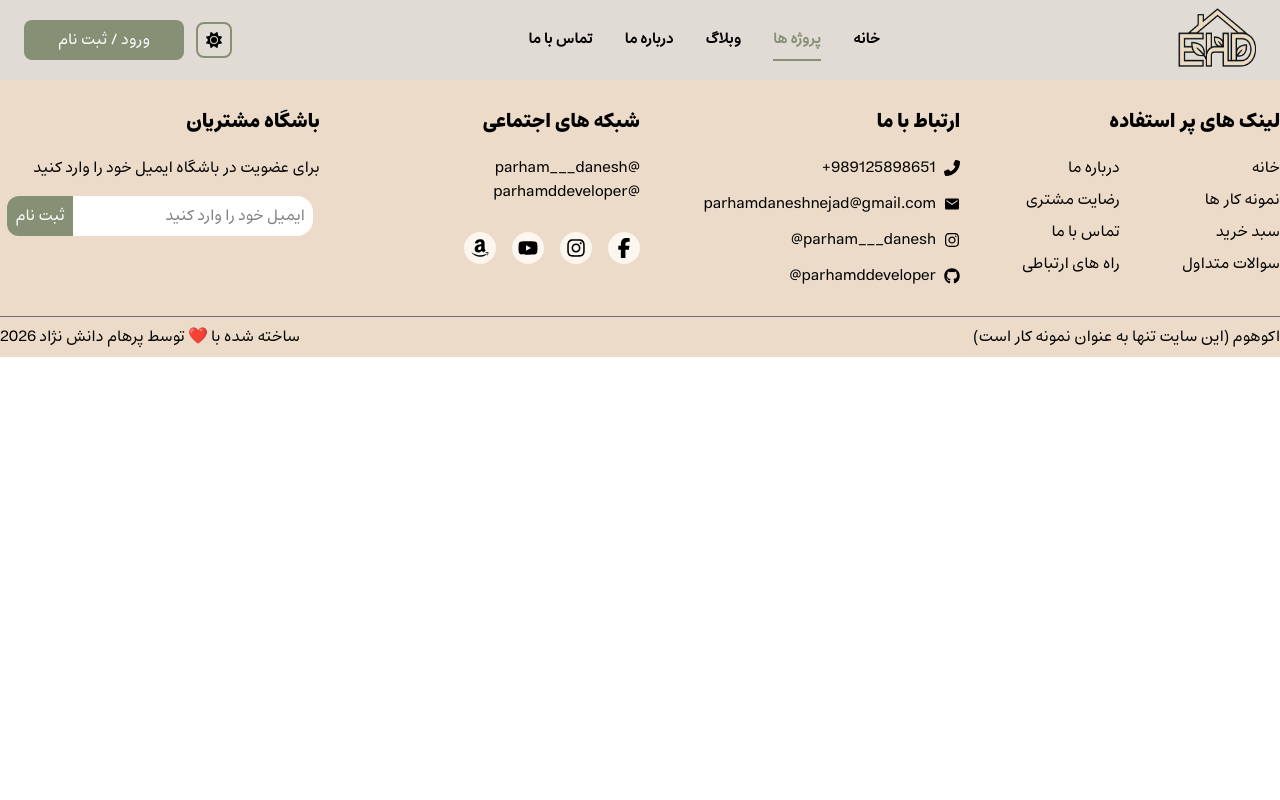
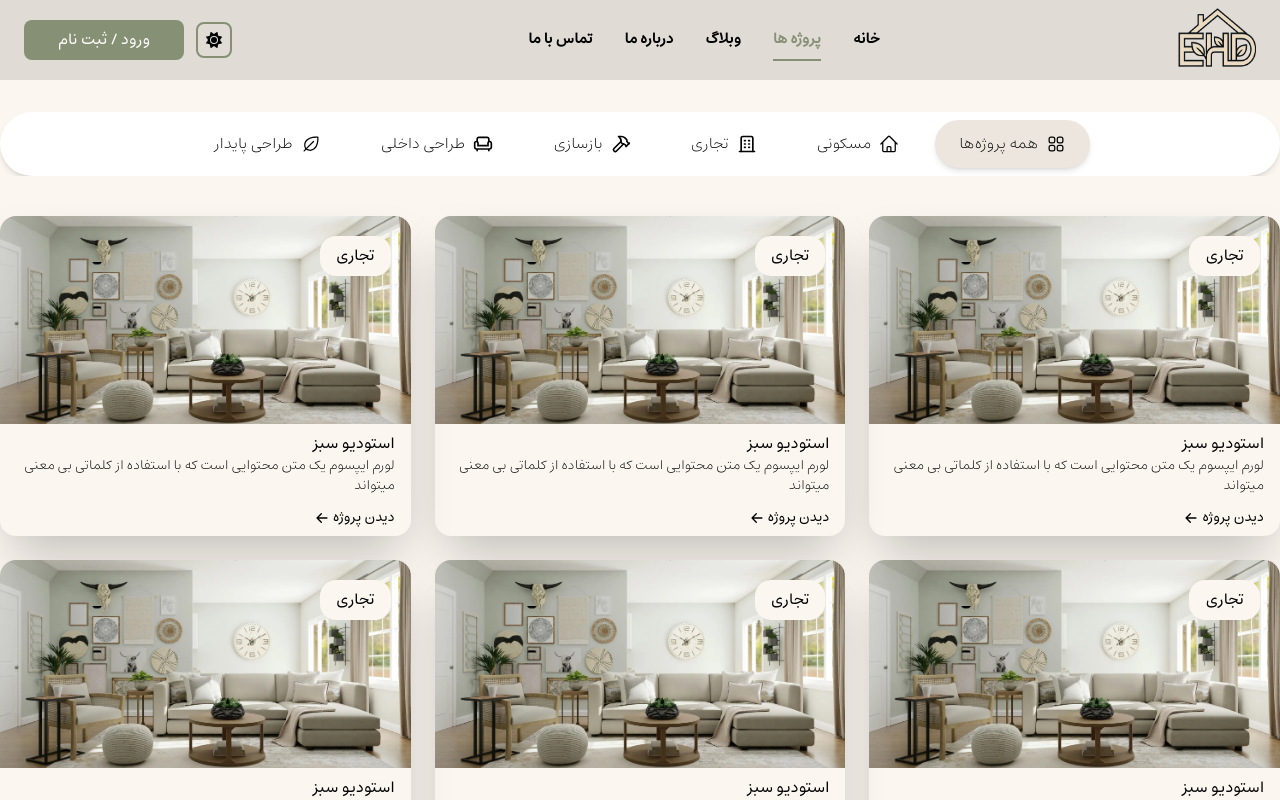
Before and after one commit to Parhamddeveloper/ecohome, a React (Vite) app: page /projects in a window 1280 px wide. Shown: the top 800 px of the page. Built offline with nearby package versions, Linux system fonts and the light colour scheme.

Commit message:
Made Filterbar

```diff
--- /dev/null
+++ b/src/Pages/projects/components/ProjectCard/ProjectCard.jsx
@@ -0,0 +1,36 @@
+import { HiArrowLeft } from "react-icons/hi";
+import { Link } from "react-router-dom";
+import { motion } from "framer-motion";
+export default function ProjectCard() {
+  return (
+    <motion.div
+      initial={{ x: 20, opacity: 0 }}
+      animate={{ x: 0, opacity: 1 }}
+      transition={{ duration: 0.5 }}
+      className="bg-[#fbf6f0] dark:bg-gray-600 dark:text-white rounded-2xl overflow-hidden font-estedad transition-colors duration-500 shadow-2xl"
+    >
+      <div className="relative h-52">
+        <div className="absolute bg-[#fbf6f0] dark:bg-gray-600 dark:text-white  right-5 top-5 px-4 py-2 rounded-2xl transition-colors duration-500">
+          تجاری
+        </div>
+        <img
+          src="/hero.webp"
+          alt="Project image"
+          className="object-cover h-full w-full"
+        />
+      </div>
+      <div className="h-28 py-2 px-4 flex flex-col justify-between gap-y-2">
+        <div>
+          <h2 className="font-estedad-bold-extra">استودیو سبز</h2>
+          <p className="text-sm font-estedad-light h-10">
+            لورم ایپسوم یک متن محتوایی است که با استفاده از کلماتی بی معنی
+            میتواند
+          </p>
+        </div>
+        <Link className="text-sm flex items-center gap-x-1">
+          دیدن پروژه <HiArrowLeft className="text-sm" />
+        </Link>
+      </div>
+    </motion.div>
+  );
+}
--- /dev/null
+++ b/src/Pages/projects/components/ProjectsSect/ProjectsSect.jsx
@@ -0,0 +1,118 @@
+import ProjectCard from "../ProjectCard/ProjectCard";
+import { useState } from "react";
+import { HiOutlineSquares2X2, HiOutlineHome } from "react-icons/hi2";
+import { MdOutlineChair } from "react-icons/md";
+import { TbBuilding } from "react-icons/tb";
+import { LuHammer } from "react-icons/lu";
+import { PiLeaf } from "react-icons/pi";
+import { motion } from "framer-motion";
+
+export const categories = [
+  {
+    id: "all",
+    title: "همه پروژه‌ها",
+    icon: HiOutlineSquares2X2,
+  },
+  {
+    id: "residential",
+    title: "مسکونی",
+    icon: HiOutlineHome,
+  },
+  {
+    id: "commercial",
+    title: "تجاری",
+    icon: TbBuilding,
+  },
+  {
+    id: "renovation",
+    title: "بازسازی",
+    icon: LuHammer,
+  },
+  {
+    id: "interior",
+    title: "طراحی داخلی",
+    icon: MdOutlineChair,
+  },
+  {
+    id: "eco",
+    title: "طراحی پایدار",
+    icon: PiLeaf,
+  },
+];
+
+export default function ProjectsSect() {
+  const [selectedCategory, setSelectedCategory] = useState("all");
+
+  return (
+    <section className="bg-[#fbf6f0] dark:bg-gray-700 transition-colors duration-500">
+      <div className="max-w-7xl mx-auto py-8 px-3 xl:px-0">
+
+        {/* Filters */}
+
+        <div className="overflow-x-auto scrollbar-hide">
+          <div className="w-max lg:w-full flex lg:justify-center gap-3 bg-white dark:bg-gray-600 rounded-full shadow-md p-2 mx-auto">
+
+            {categories.map((item) => {
+
+              const Icon = item.icon;
+
+              return (
+                <button
+                  key={item.id}
+                  onClick={() => setSelectedCategory(item.id)}
+                  className="
+                  relative
+                  flex
+                  items-center
+                  justify-center
+                  gap-2
+                  px-6
+                  py-3
+                  rounded-full
+                  whitespace-nowrap
+                  shrink-0
+                  cursor-pointer
+                  dark:text-white
+                  "
+                >
+                  {selectedCategory === item.id && (
+                    <motion.div
+                      layoutId="activeCategory"
+                      className="absolute inset-0 rounded-full bg-[#ECE6DE] dark:bg-gray-500 shadow-md"
+                      transition={{
+                        type: "spring",
+                        stiffness: 350,
+                        damping: 30,
+                      }}
+                    />
+                  )}
+
+                  <Icon className="relative z-10 text-xl" />
+
+                  <span className="relative z-10 font-estedad-light">
+                    {item.title}
+                  </span>
+
+                </button>
+              );
+            })}
+          </div>
+        </div>
+
+        {/* Cards */}
+
+        <div className="grid grid-cols-1 md:grid-cols-2 lg:grid-cols-3 gap-6 mt-10">
+
+          <ProjectCard />
+          <ProjectCard />
+          <ProjectCard />
+          <ProjectCard />
+          <ProjectCard />
+          <ProjectCard />
+
+        </div>
+
+      </div>
+    </section>
+  );
+}
--- a/src/Pages/projects/projects.jsx
+++ b/src/Pages/projects/projects.jsx
@@ -1,10 +1,12 @@
 import Footer from "../../components/Footer/Footer";
 import Header from "../../components/Header/Header";
+import ProjectsSect from "./components/ProjectsSect/ProjectsSect";
 
 export default function Projects() {
   return (
     <>
       <Header />
+      <ProjectsSect/>
       <Footer />
     </>
   );
```
Also changed, not shown: src/Pages/projects/components/ProjectsHero/ProjectsHero.jsx (added).
